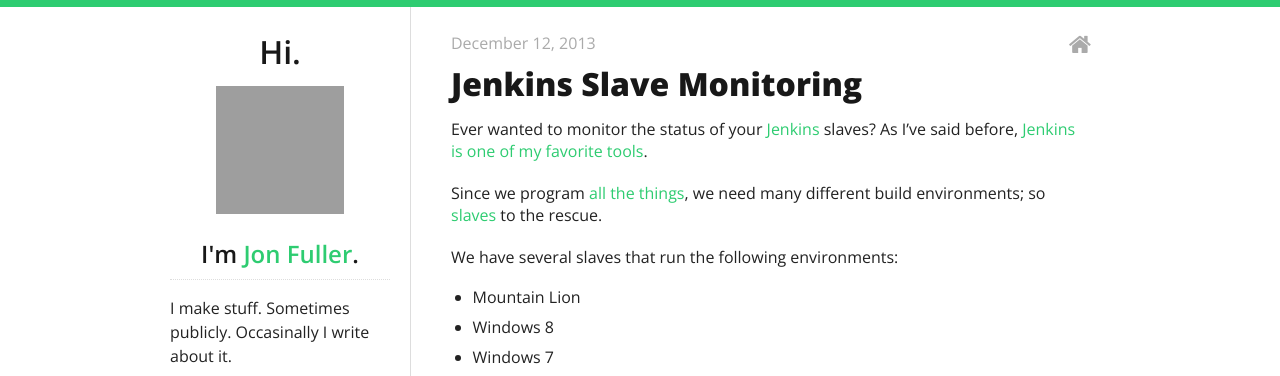
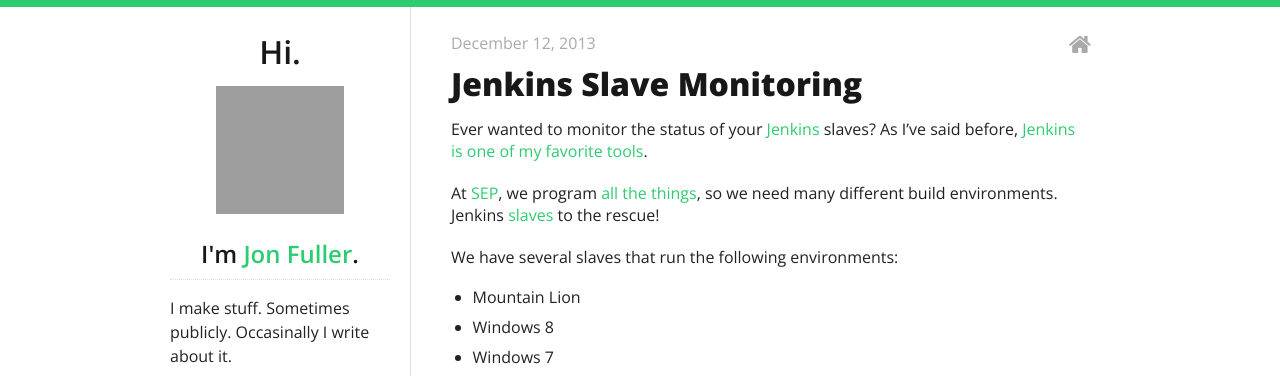
Before and after one commit to jonfuller/jonfuller.github.io, a Jekyll site: the page built from _posts/2013-12-12-jenkins-slave-monitoring.md, in a window 1280 px wide. Shown: the top 376 px of the page. Built offline with Jekyll 4.4.1, drawn with Linux system fonts in a browser that asks for light colours; Markdown is read by kramdown in place of the engine named in the settings; grey boxes are pictures that could not be loaded.

Commit message:
link to sep

```diff
--- a/_posts/2013-12-12-jenkins-slave-monitoring.md
+++ b/_posts/2013-12-12-jenkins-slave-monitoring.md
@@ -9,7 +9,7 @@
 Ever wanted to monitor the status of your [Jenkins](www.jenkins-ci.org) slaves?
 As I've said before, [Jenkins is one of my favorite tools](http://jonfuller.co/blog/2013/10/16/simple-jenkins-jobs.html).
 
-Since we program [all the things](http://www.sep.com/services/software-development/), we need many different build environments; so [slaves](https://wiki.jenkins-ci.org/display/JENKINS/Distributed+builds) to the rescue.
+At [SEP](http://www.sep.com), we program [all the things](http://www.sep.com/services/software-development/), so we need many different build environments.  Jenkins [slaves](https://wiki.jenkins-ci.org/display/JENKINS/Distributed+builds) to the rescue!
 
 We have several slaves that run the following environments:
 
```
